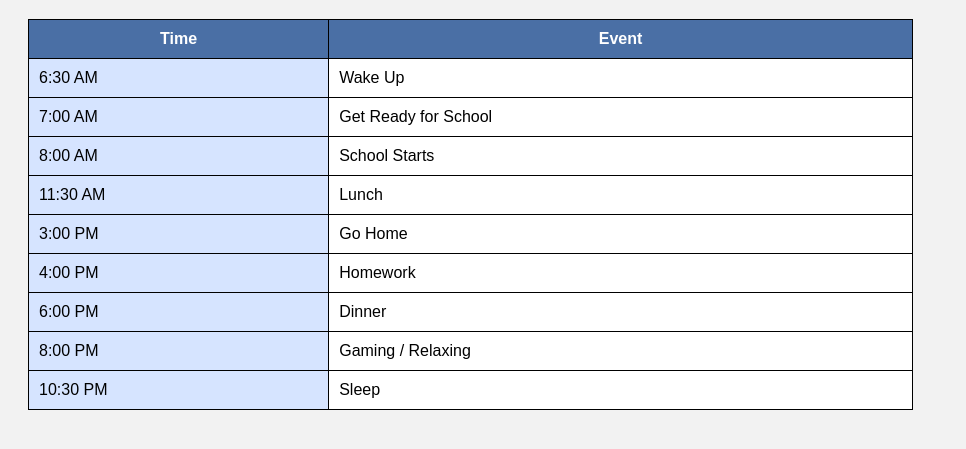
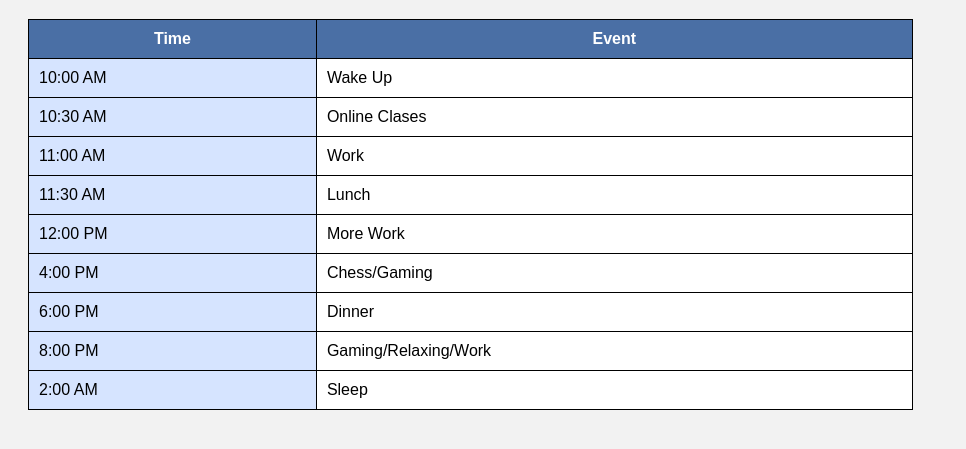
Before and after one commit to DimoSabi/Stylish-Schedule, a plain HTML site: page index.html in a window 1280 px wide. Shown: the part 61-510 px from the top of the page, without its empty margins (0-966 px from the left). Drawn offline with Linux system fonts and the light colour scheme.

Commit message:
Update index.html

```diff
--- a/index.html
+++ b/index.html
@@ -55,18 +55,18 @@
         </tr>
 
         <tr>
-            <td>6:30 AM</td>
+            <td>10:00 AM</td>
             <td>Wake Up</td>
         </tr>
 
         <tr>
-            <td>7:00 AM</td>
-            <td>Get Ready for School</td>
+            <td>10:30 AM</td>
+            <td>Online Clases</td>
         </tr>
 
         <tr>
-            <td>8:00 AM</td>
-            <td>School Starts</td>
+            <td>11:00 AM</td>
+            <td>Work</td>
         </tr>
 
         <tr>
@@ -75,13 +75,13 @@
         </tr>
 
         <tr>
-            <td>3:00 PM</td>
-            <td>Go Home</td>
+            <td>12:00 PM</td>
+            <td>More Work</td>
         </tr>
 
         <tr>
             <td>4:00 PM</td>
-            <td>Homework</td>
+            <td>Chess/Gaming</td>
         </tr>
 
         <tr>
@@ -91,11 +91,11 @@
 
         <tr>
             <td>8:00 PM</td>
-            <td>Gaming / Relaxing</td>
+            <td>Gaming/Relaxing/Work</td>
         </tr>
 
         <tr>
-            <td>10:30 PM</td>
+            <td>2:00 AM</td>
             <td>Sleep</td>
         </tr>
 
```
